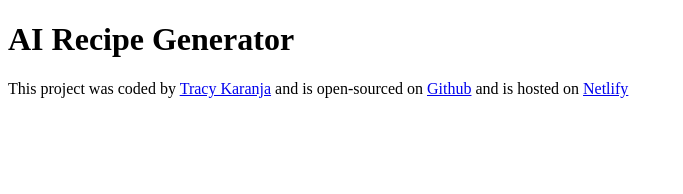
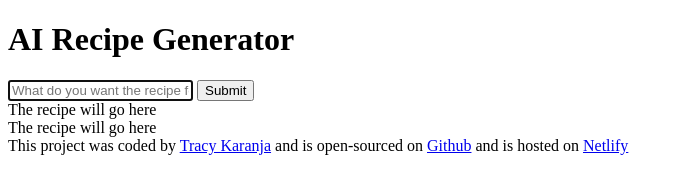
Before and after one commit to TracyK10/recipe-generator, a plain HTML site: page index.html in a window 1280 px wide. Shown: the whole page, without its empty margins (0-683 px from the left). Drawn offline with Linux system fonts and the light colour scheme.

Commit message:
added basic html structure

```diff
--- a/index.html
+++ b/index.html
@@ -10,6 +10,17 @@
     <header>
         <h1>AI Recipe Generator</h1>
     </header>
+    <main>
+        <form>
+            <input type="text"  placeholder="What do you want the recipe for?" autofocus required autocomplete="off" />
+            <input type="submit">
+        </form>
+        <div>
+            The recipe will go here
+            <br />
+            The recipe will go here
+        </div>
+    </main>
     <footer>
         This project was coded by <a href="https://github.com/TracyK10">Tracy Karanja</a> and is open-sourced on <a href="https://github.com/TracyK10/recipe-generator">Github</a> and is hosted on <a href="https://tracy-karanja-recipe-generator.netlify.app/">Netlify</a>
     </footer>
```
